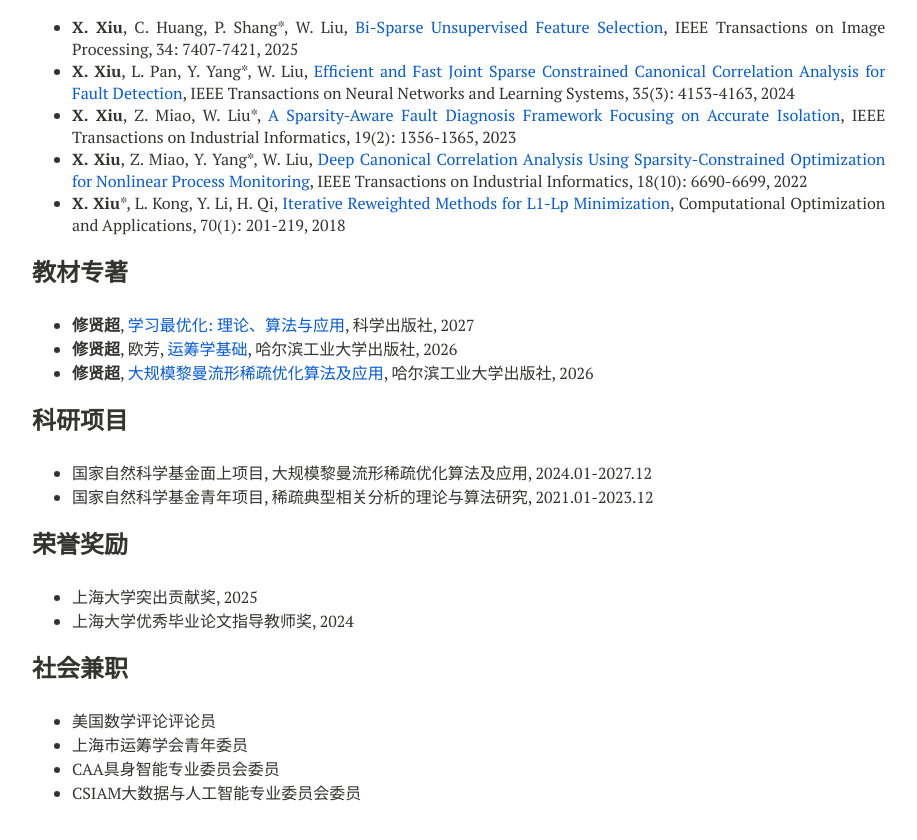
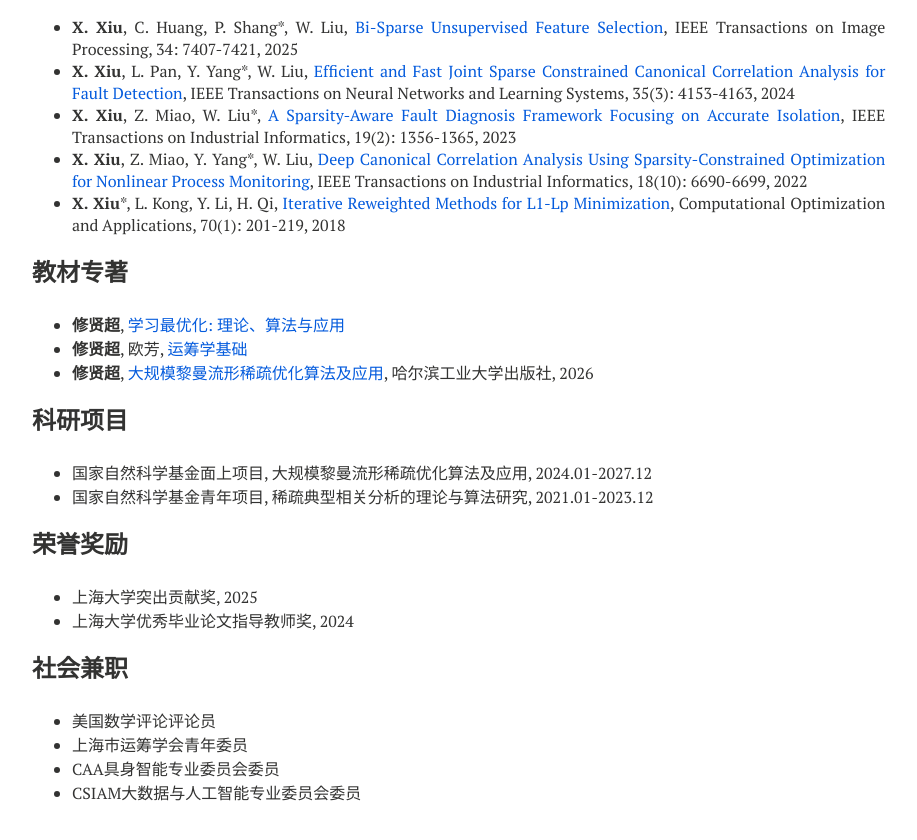
Before and after one commit to xianchaoxiu/xianchaoxiu.github.io, a Jekyll site: the page built from chinese/index.md, in a window 1280 px wide and 900 px high, scrolled down 774 px. Shown: the top 840 px of the window, without its empty margins (288-1205 px from the left). Built offline with Jekyll 4.4.1, drawn with Linux system fonts in a browser that asks for light colours; nearby versions of some CDN libraries.

Commit message:
Update index.md

```diff
--- a/chinese/index.md
+++ b/chinese/index.md
@@ -46,8 +46,8 @@ share: false
 
 
 ### 教材专著
-* <b>修贤超</b>, <a href="https://xianchaoxiu.github.io/chinese/book/L2O/" class="textlink" target="_blank"> 学习最优化: 理论、算法与应用</a>, 科学出版社, 2027  <br>
-* <b>修贤超</b>, 欧芳, <a href="https://xianchaoxiu.github.io/chinese/book/OR/" class="textlink" target="_blank"> 运筹学基础</a>, 哈尔滨工业大学出版社, 2026 <br>
+* <b>修贤超</b>, <a href="https://xianchaoxiu.github.io/chinese/book/L2O/" class="textlink" target="_blank"> 学习最优化: 理论、算法与应用</a>
+* <b>修贤超</b>, 欧芳, <a href="https://xianchaoxiu.github.io/chinese/book/OR/" class="textlink" target="_blank"> 运筹学基础</a> <br>
 * <b>修贤超</b>, <a href="https://xianchaoxiu.github.io/chinese/book/OPT/" class="textlink" target="_blank">大规模黎曼流形稀疏优化算法及应用</a>, 哈尔滨工业大学出版社, 2026  <br>
 
 
```
